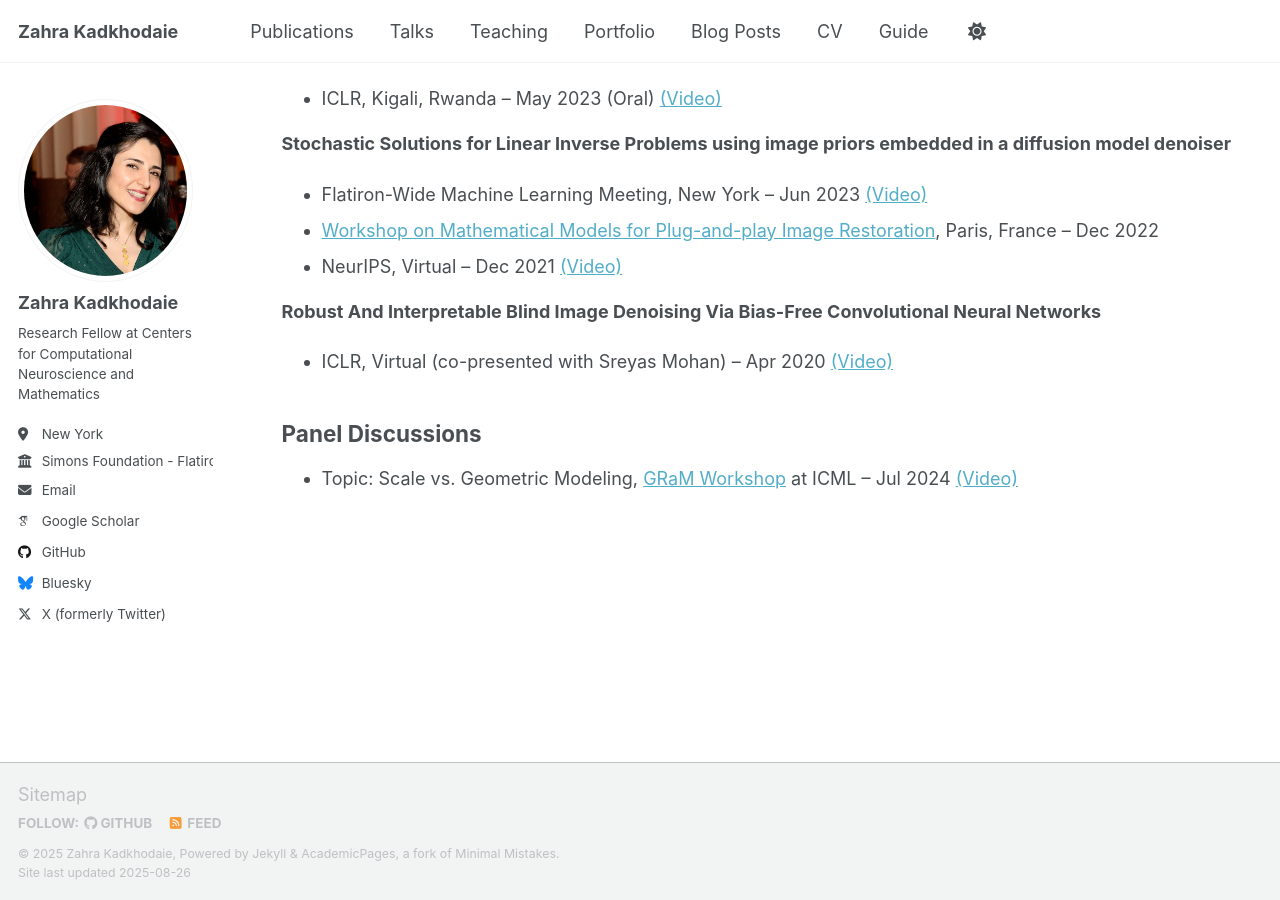
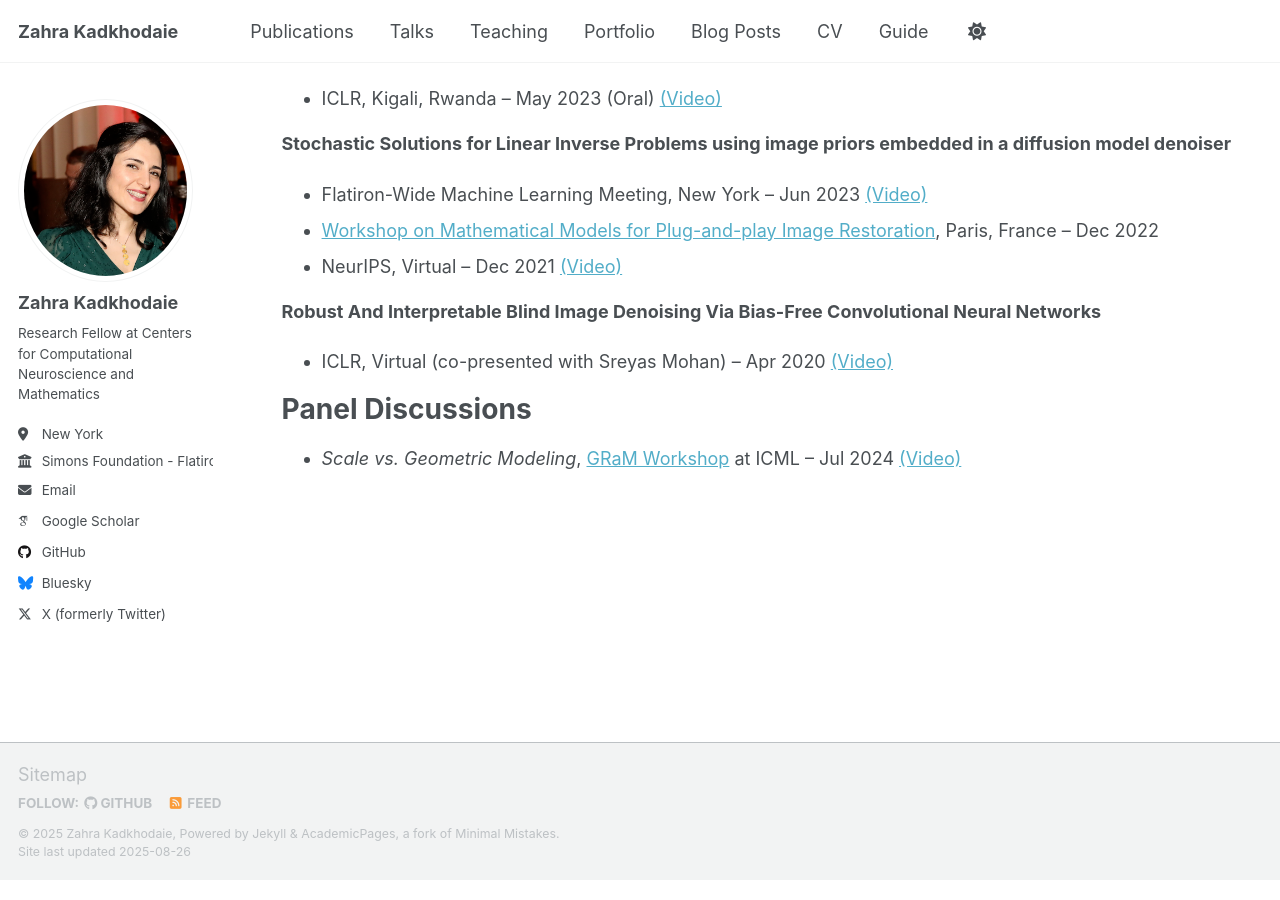
Before and after one commit to Zahra-Kadkhodaie/Zahra-Kadkhodaie.github.io, a Jekyll site: the page built from _pages/talks.md, in a window 1280 px wide and 900 px high, scrolled down 670 px. Built offline with Jekyll 4.4.1, drawn with Linux system fonts in a browser that asks for light colours; some web fonts are replaced; a script that is not in the unit is left out; part of the change alters nothing that is shown.

Commit message:
add talks4

```diff
--- a/_pages/talks.md
+++ b/_pages/talks.md
@@ -41,5 +41,5 @@ author_profile: true
 **Robust And Interpretable Blind Image Denoising Via Bias-Free Convolutional Neural Networks**
 - ICLR, Virtual (co-presented with Sreyas Mohan) -- Apr 2020 <a href="https://iclr.cc/virtual_2020/poster_HJlSmC4FPS.html" target="_blank">(Video)</a>
 
-## Panel Discussions
-- Topic: Scale vs. Geometric Modeling, <a href="https://gram-workshop.github.io/" target="_blank">GRaM Workshop</a> at ICML -- Jul 2024 <a href="https://slideslive.com/39022251/gram-panel-discussion?ref=speaker-23489" target="_blank">(Video)</a>
+# Panel Discussions
+- *Scale vs. Geometric Modeling*, <a href="https://gram-workshop.github.io/" target="_blank">GRaM Workshop</a> at ICML -- Jul 2024 <a href="https://slideslive.com/39022251/gram-panel-discussion?ref=speaker-23489" target="_blank">(Video)</a>
```
